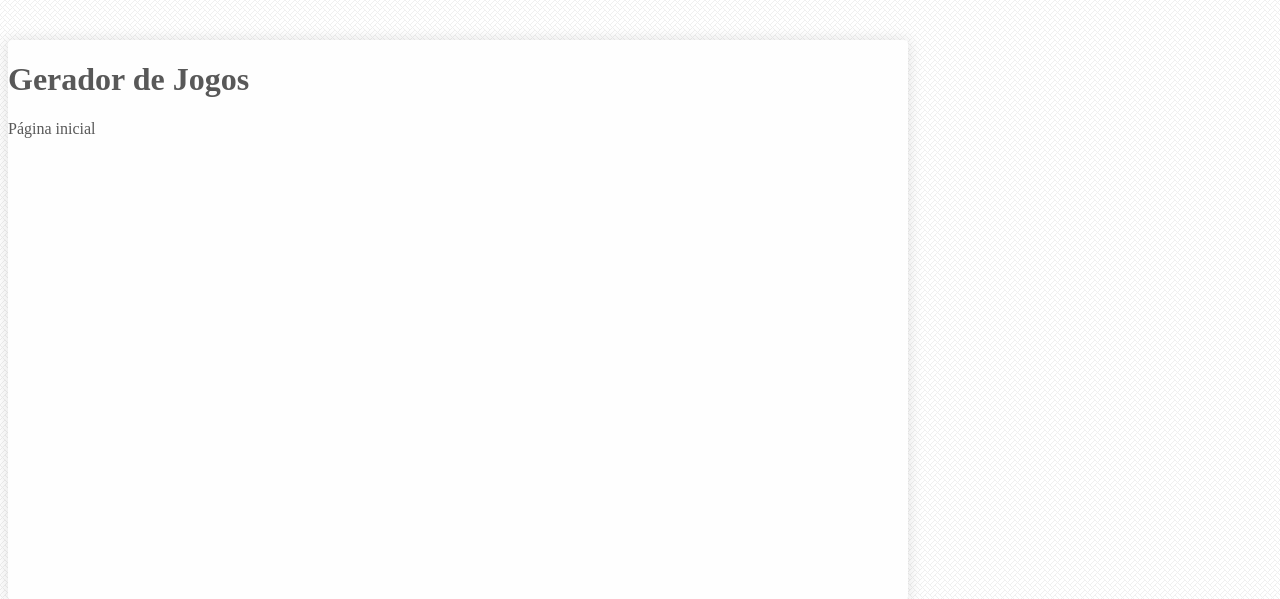
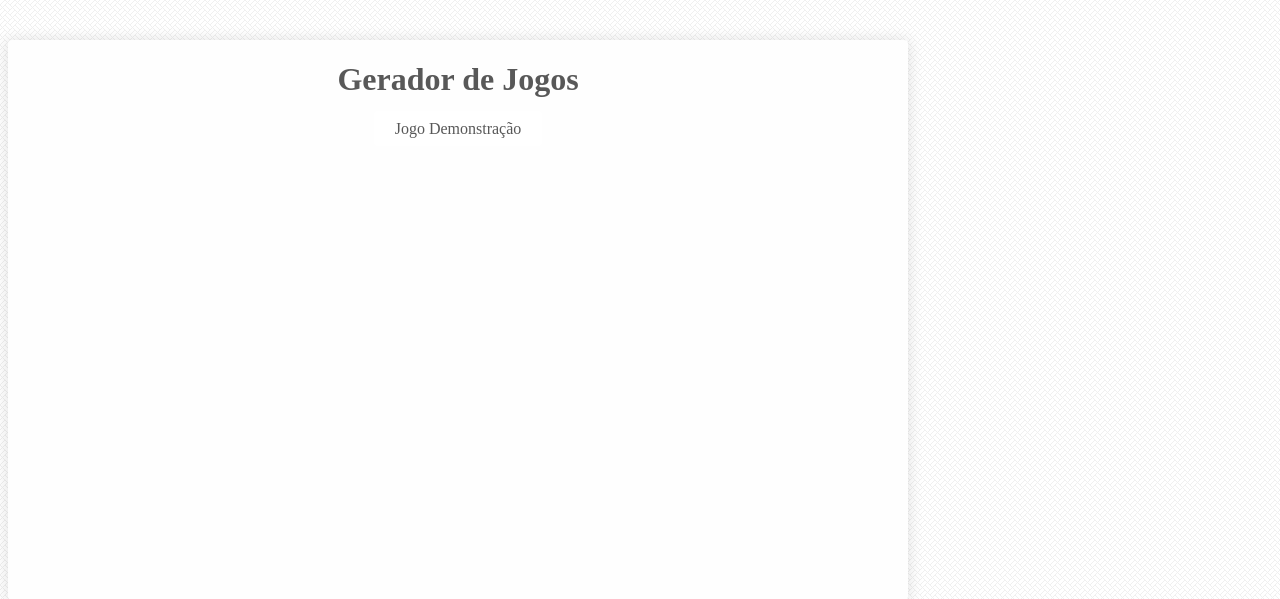
Before and after one commit to geraja/geraja, a CodeIgniter app: page /gerador-de-jogos/ in a window 1280 px wide. Shown: the top 599 px of the page. Run offline with CodeIgniter, Linux system fonts and the light colour scheme; style sheets or scripts are compiled from the project's sources; some libraries are stand-ins or nearby versions.

Commit message:
Updates home page

```diff
--- a/app/views/pagina-inicial.php
+++ b/app/views/pagina-inicial.php
@@ -1,2 +1,4 @@
-<h1>Gerador de Jogos</h1>
-<p>Página inicial</p>
+<div class="text-center">
+  <h1>Gerador de Jogos</h1>
+  <p><a class="btn btn-link" href="<?= base_url('jogo/demo'); ?>">Jogo Demonstração</a></p>
+</div>
--- a/assets/sass/layout.scss
+++ b/assets/sass/layout.scss
@@ -46,6 +46,8 @@ body {
 
   padding: 8px 20px;
   border-radius: 3px;
+
+  text-decoration: none;
 }
 
 .btn-default {
@@ -55,6 +57,14 @@ body {
 
 .btn-main {
 
+}
+
+.btn-link {
+  color: $grey-color;
+
+  &:hover {
+    text-decoration: underline;
+  }
 }
 
 .btn-action {
```
